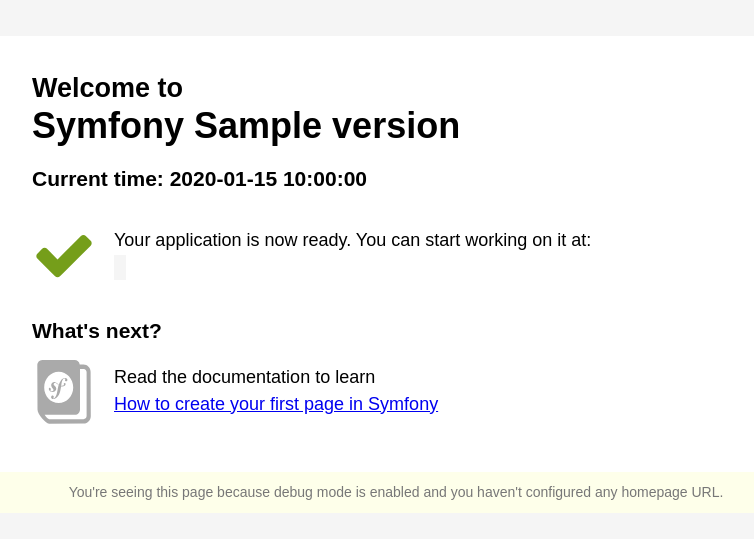
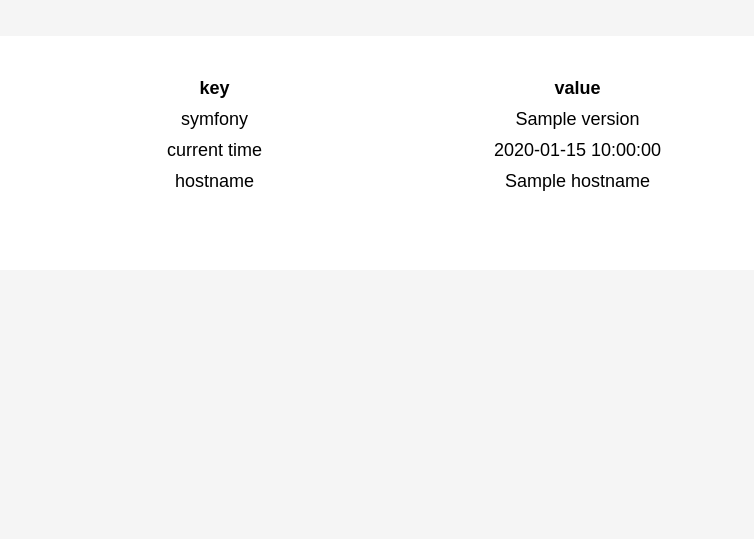
Before and after one commit to thomaswiener/sf4-kube, a Symfony app: template templates/welcome.html.twig in a window 1280 px wide. Shown: the top 539 px of the page, without its empty margins (244-998 px from the left). Run offline with Twig, Linux system fonts and the light colour scheme; the template is opened without the code that fills it: most values are stand-ins (such as "Sample title", 1, 10 or a date in 2020); some libraries are stand-ins or nearby versions.

Commit message:
update welcome page, readme commands

```diff
--- a/src/Controller/IndexController.php
+++ b/src/Controller/IndexController.php
@@ -13,8 +13,9 @@ class IndexController extends Controller
     public function locale()
     {
         $data = [
-            'version' => \Symfony\Component\HttpKernel\Kernel::VERSION,
-            'datetime' => (new DateTime())->format('c')
+            'version'  => \Symfony\Component\HttpKernel\Kernel::VERSION,
+            'datetime' => (new DateTime())->format('c'),
+            'hostname' => gethostname(),
         ];
 
         return $this->render('welcome.html.twig', $data);
--- a/templates/welcome.html.twig
+++ b/templates/welcome.html.twig
@@ -30,55 +30,37 @@
             @keyframes fade-in { 0% { opacity: 0; } 100% { opacity: 1; } }
             .sf-toolbar { opacity: 0; -webkit-animation: fade-in 1s .2s forwards; animation: fade-in 1s .2s forwards;}
         }
+        table tbody tr td {
+            text-align: center;
+        }
     </style>
 </head>
 <body>
 <div id="wrapper">
     <div id="container">
         <div id="welcome">
-            <h1><span>Welcome to</span> Symfony {{ version }}</h1>
-            <h2>Current time: {{ datetime }}</h2>
+            <table style="width: 100%">
+                <thead>
+                    <th>key</th>
+                    <th>value</th>
+                </thead>
+                <tbody>
+                <tr>
+                    <td style="width: 50%">symfony</td>
+                    <td>{{ version }}</td>
+                </tr>
+                <tr>
+                    <td>current time</td>
+                    <td>{{ datetime }}</td>
+                </tr>
+                <tr>
+                    <td>hostname</td>
+                    <td>{{ hostname }}</td>
+                </tr>
+                </tbody>
+            </table>
         </div>
 
-        <div id="status">
-            <p>
-                <svg id="icon-status" width="1792" height="1792" viewBox="0 0 1792 1792" xmlns="http://www.w3.org/2000/svg"><path d="M1671 566q0 40-28 68l-724 724-136 136q-28 28-68 28t-68-28l-136-136-362-362q-28-28-28-68t28-68l136-136q28-28 68-28t68 28l294 295 656-657q28-28 68-28t68 28l136 136q28 28 28 68z" fill="#759E1A"/></svg>
-
-                Your application is now ready. You can start working on it at:<br>
-                <code><?php echo $baseDir; ?></code>
-            </p>
-        </div>
-
-        <div id="next">
-            <h2>What's next?</h2>
-            <p>
-                <svg id="icon-book" version="1.1" xmlns="http://www.w3.org/2000/svg" x="0px" y="0px" viewBox="-12.5 9 64 64" enable-background="new -12.5 9 64 64" xml:space="preserve">
-                    <path fill="#AAA" d="M6.8,40.8c2.4,0.8,4.5-0.7,4.9-2.5c0.2-1.2-0.3-2.1-1.3-3.2l-0.8-0.8c-0.4-0.5-0.6-1.3-0.2-1.9
-                        c0.4-0.5,0.9-0.8,1.8-0.5c1.3,0.4,1.9,1.3,2.9,2.2c-0.4,1.4-0.7,2.9-0.9,4.2l-0.2,1c-0.7,4-1.3,6.2-2.7,7.5
-                        c-0.3,0.3-0.7,0.5-1.3,0.6c-0.3,0-0.4-0.3-0.4-0.3c0-0.3,0.2-0.3,0.3-0.4c0.2-0.1,0.5-0.3,0.4-0.8c0-0.7-0.6-1.3-1.3-1.3
-                        c-0.6,0-1.4,0.6-1.4,1.7s1,1.9,2.4,1.8c0.8,0,2.5-0.3,4.2-2.5c2-2.5,2.5-5.4,2.9-7.4l0.5-2.8c0.3,0,0.5,0.1,0.8,0.1
-                        c2.4,0.1,3.7-1.3,3.7-2.3c0-0.6-0.3-1.2-0.9-1.2c-0.4,0-0.8,0.3-1,0.8c-0.1,0.6,0.8,1.1,0.1,1.5c-0.5,0.3-1.4,0.6-2.7,0.4l0.3-1.3
-                        c0.5-2.6,1-5.7,3.2-5.8c0.2,0,0.8,0,0.8,0.4c0,0.2,0,0.2-0.2,0.5c-0.2,0.3-0.3,0.4-0.2,0.7c0,0.7,0.5,1.1,1.2,1.1
-                        c0.9,0,1.2-1,1.2-1.4c0-1.2-1.2-1.8-2.6-1.8c-1.5,0.1-2.8,0.9-3.7,2.1c-1.1,1.3-1.8,2.9-2.3,4.5c-0.9-0.8-1.6-1.8-3.1-2.3
-                        c-1.1-0.7-2.3-0.5-3.4,0.3c-0.5,0.4-0.8,1-1,1.6c-0.4,1.5,0.4,2.9,0.8,3.4l0.9,1c0.2,0.2,0.6,0.8,0.4,1.5c-0.3,0.8-1.2,1.3-2.1,1
-                        c-0.4-0.2-1-0.5-0.9-0.9c0.1-0.2,0.2-0.3,0.3-0.5s0.1-0.3,0.1-0.3c0.2-0.6-0.1-1.4-0.7-1.6c-0.6-0.2-1.2,0-1.3,0.8
-                        C4.3,38.4,4.7,40,6.8,40.8z M46.1,20.9c0-4.2-3.2-7.5-7.1-7.5h-3.8C34.8,10.8,32.7,9,30.2,9L-2.3,9.1c-2.8,0.1-4.9,2.4-4.9,5.4
-                        L-7,58.6c0,4.8,8.1,13.9,11.6,14.1l34.7-0.1c3.9,0,7-3.4,7-7.6L46.1,20.9z M-0.3,36.4c0-8.6,6.5-15.6,14.5-15.6
-                        c8,0,14.5,7,14.5,15.6S22.1,52,14.2,52C6.1,52-0.3,45-0.3,36.4z M42.1,65.1c0,1.8-1.5,3.1-3.1,3.1H4.6c-0.7,0-3-1.8-4.5-4.4h30.4
-                        c2.8,0,5-2.4,5-5.4V17.9h3.7c1.6,0,2.9,1.4,2.9,3.1V65.1L42.1,65.1z"/>
-                </svg>
-
-                Read the documentation to learn
-                <a href="https://symfony.com/doc/4.0/page_creation.html">
-                    How to create your first page in Symfony
-                </a>
-            </p>
-        </div>
-    </div>
-    <div id="comment">
-        <p>
-            You're seeing this page because debug mode is enabled and you haven't configured any homepage URL.
-        </p>
     </div>
 </div>
 </body>
```
Also changed, not shown: kube/deployment.yaml (+1 -6 lines), README.md.
